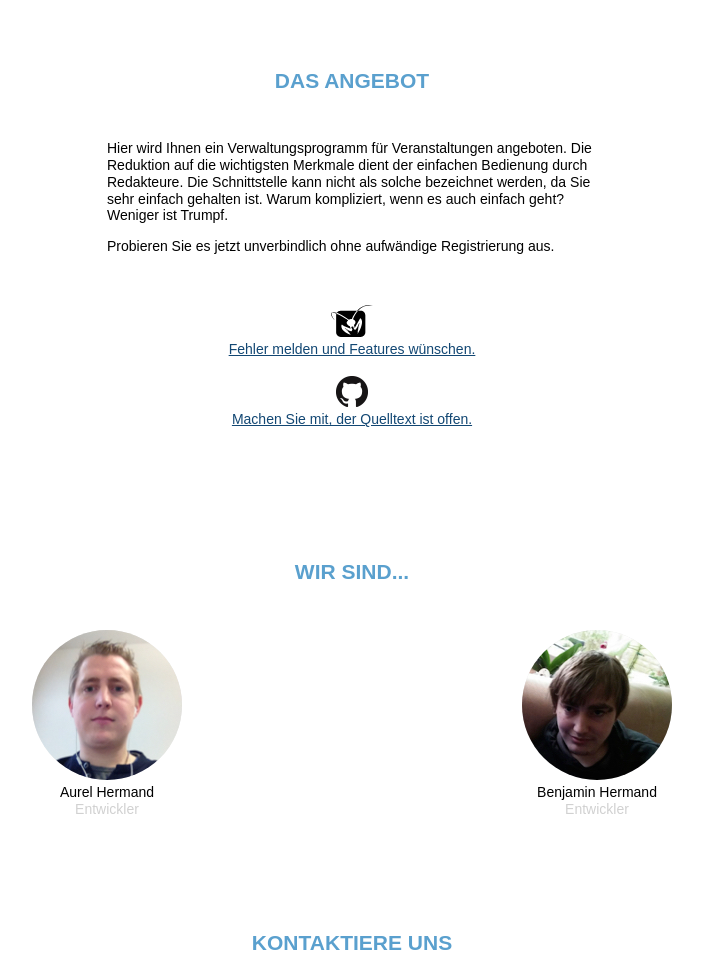
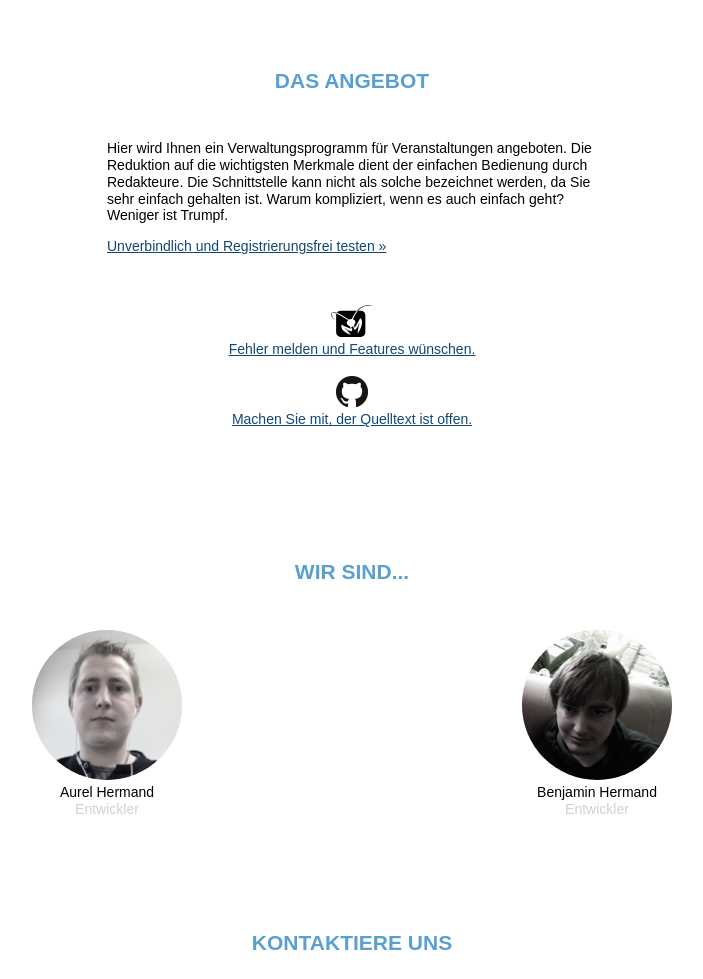
Before and after one commit to Bitfertig/Nami, a PHP site: page /info in a window 1280 px wide. Shown: the part 444-1423 px from the top of the page, without its empty margins (288-991 px from the left). Run offline with PHP 8.4, Linux system fonts and the light colour scheme.

Commit message:
fotos-graustufig / github.ai / locktext

```diff
--- a/info/index.php
+++ b/info/index.php
@@ -59,7 +59,7 @@ if ( isset($_POST['action']) && $_POST['action']=='contact' ) {
 						Warum kompliziert, wenn es auch einfach geht? Weniger ist Trumpf.
 					</p>
 					<p>
-						Probieren Sie es jetzt unverbindlich ohne aufwändige Registrierung aus.
+						<a href="/">Unverbindlich und Registrierungsfrei testen &raquo;</a>
 					</p>
 				</div>
 				<div class="more">
--- a/info/res/css/main.css
+++ b/info/res/css/main.css
@@ -163,6 +163,9 @@ main section.s3 h2 {
 	height:150px;
 	border-radius:50%;
 	background-color:#efefef;
+	-webkit-filter: grayscale(50%);
+	-moz-filter: grayscale(50%);
+	filter: grayscale(50%);
 }
 .person .info .descr {
 	color:#d1d1d1;
```
Also changed, not shown: 1 other file.
